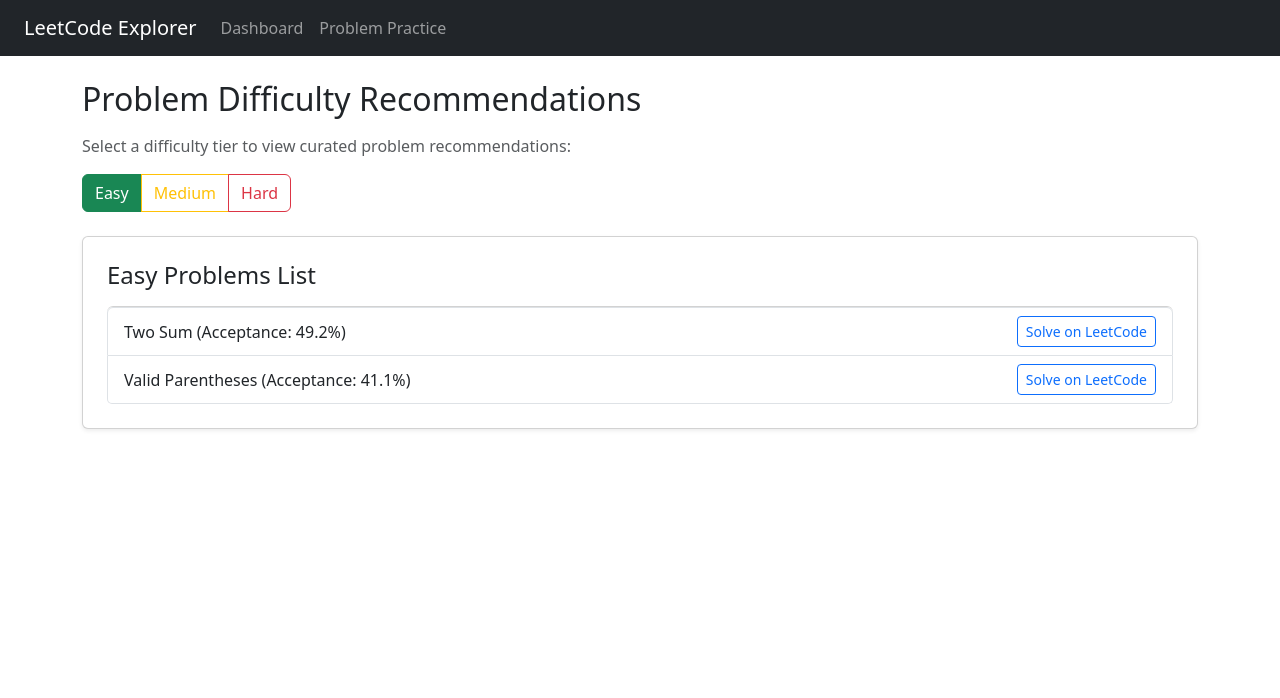
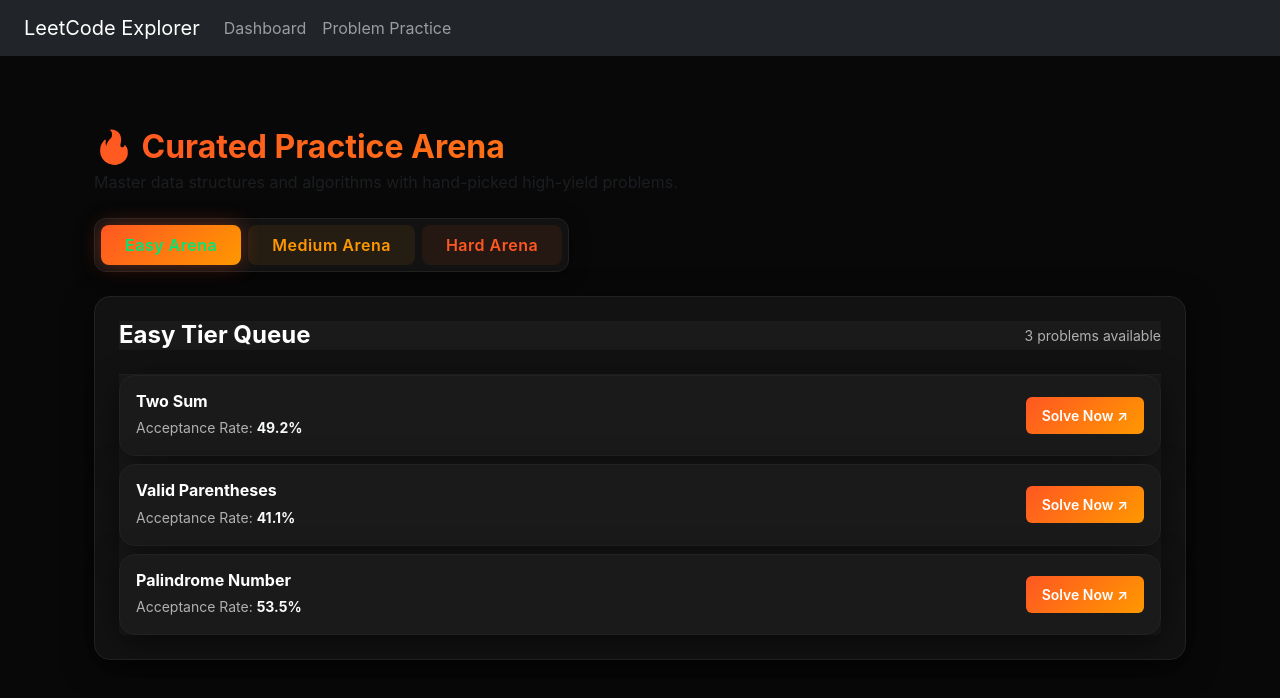
Before and after one commit to Princy0309/LeetCode-Progress-Explorer, a React (Vite) app: page /practice in a window 1280 px wide. Shown: the top 698 px of the page. Built offline with nearby package versions, Linux system fonts and the light colour scheme.

Commit message:
Update UI with AI assistance

```diff
--- a/src/Pages/PracticePage.jsx
+++ b/src/Pages/PracticePage.jsx
@@ -5,57 +5,75 @@
 
   const sampleQuestions = {
     Easy: [
-      { title: 'Two Sum', acceptance: '49.2%', link: 'https://leetcode.com/problems/two-sum/' },
-      { title: 'Valid Parentheses', acceptance: '41.1%', link: 'https://leetcode.com/problems/valid-parentheses/' }
+      { title: 'Two Sum', acceptance: '49.2%', difficulty: 'Easy', link: 'https://leetcode.com/problems/two-sum/' },
+      { title: 'Valid Parentheses', acceptance: '41.1%', difficulty: 'Easy', link: 'https://leetcode.com/problems/valid-parentheses/' },
+      { title: 'Palindrome Number', acceptance: '53.5%', difficulty: 'Easy', link: 'https://leetcode.com/problems/palindrome-number/' }
     ],
     Medium: [
-      { title: 'Add Two Numbers', acceptance: '42.4%', link: 'https://leetcode.com/problems/add-two-numbers/' },
-      { title: 'Longest Substring Without Repeating Characters', acceptance: '34.8%', link: 'https://leetcode.com/problems/longest-substring-without-repeating-characters/' }
+      { title: 'Add Two Numbers', acceptance: '42.4%', difficulty: 'Medium', link: 'https://leetcode.com/problems/add-two-numbers/' },
+      { title: 'Longest Substring Without Repeating Characters', acceptance: '34.8%', difficulty: 'Medium', link: 'https://leetcode.com/problems/longest-substring-without-repeating-characters/' },
+      { title: '3Sum', acceptance: '33.5%', difficulty: 'Medium', link: 'https://leetcode.com/problems/3sum/' }
     ],
     Hard: [
-      { title: 'Median of Two Sorted Arrays', acceptance: '41.0%', link: 'https://leetcode.com/problems/median-of-two-sorted-arrays/' },
-      { title: 'Merge k Sorted Lists', acceptance: '53.2%', link: 'https://leetcode.com/problems/merge-k-sorted-lists/' }
+      { title: 'Median of Two Sorted Arrays', acceptance: '41.0%', difficulty: 'Hard', link: 'https://leetcode.com/problems/median-of-two-sorted-arrays/' },
+      { title: 'Merge k Sorted Lists', acceptance: '53.2%', difficulty: 'Hard', link: 'https://leetcode.com/problems/merge-k-sorted-lists/' },
+      { title: 'Trapping Rain Water', acceptance: '60.8%', difficulty: 'Hard', link: 'https://leetcode.com/problems/trapping-rain-water/' }
     ]
   };
 
   return (
-    <div>
-      <h2 className="mb-3">Problem Difficulty Recommendations</h2>
-      <p className="text-muted">Select a difficulty tier to view curated problem recommendations:</p>
-
-      <div className="btn-group mb-4" role="group">
-        <button
-          className={`btn ${selectedTier === 'Easy' ? 'btn-success' : 'btn-outline-success'}`}
-          onClick={() => setSelectedTier('Easy')}
-        >
-          Easy
-        </button>
-        <button
-          className={`btn ${selectedTier === 'Medium' ? 'btn-warning' : 'btn-outline-warning'}`}
-          onClick={() => setSelectedTier('Medium')}
-        >
-          Medium
-        </button>
-        <button
-          className={`btn ${selectedTier === 'Hard' ? 'btn-danger' : 'btn-outline-danger'}`}
-          onClick={() => setSelectedTier('Hard')}
-        >
-          Hard
-        </button>
+    <div className="container py-5">
+      <div className="mb-4">
+        <h2 className="fw-bold fire-gradient-text mb-1">🔥 Curated Practice Arena</h2>
+        <p className="text-muted">Master data structures and algorithms with hand-picked high-yield problems.</p>
       </div>
 
-      <div className="card shadow-sm p-4">
-        <h4 className="mb-3">{selectedTier} Problems List</h4>
-        <ul className="list-group">
+      <div className="btn-group mb-4 gap-2" role="group">
+        {['Easy', 'Medium', 'Hard'].map((tier) => {
+          const isActive = selectedTier === tier;
+          return (
+            <button
+              key={tier}
+              className={`btn px-4 py-2 rounded-3 fw-semibold ${
+                isActive ? 'fire-btn fire-glow' : 'btn-outline-dark text-light border-secondary'
+              }`}
+              onClick={() => setSelectedTier(tier)}
+              style={!isActive ? { backgroundColor: '#121212' } : {}}
+            >
+              {tier} Arena
+            </button>
+          );
+        })}
+      </div>
+
+      <div className="card shadow-lg p-4 rounded-4 fire-border">
+        <div className="d-flex justify-content-between align-items-center mb-4">
+          <h4 className="m-0 fw-bold text-light">{selectedTier} Tier Queue</h4>
+          <span className="text-muted small">{sampleQuestions[selectedTier].length} problems available</span>
+        </div>
+
+        <div className="list-group list-group-flush gap-2">
           {sampleQuestions[selectedTier].map((q, index) => (
-            <li key={index} className="list-group-item d-flex justify-content-between align-items-center">
-              <span>{q.title} (Acceptance: {q.acceptance})</span>
-              <a href={q.link} target="_blank" rel="noreferrer" className="btn btn-sm btn-outline-primary">
-                Solve on LeetCode
+            <div
+              key={index}
+              className="list-group-item d-flex justify-content-between align-items-center p-3 rounded-3 border"
+              style={{ backgroundColor: '#181818', borderColor: '#262626' }}
+            >
+              <div>
+                <h6 className="mb-1 text-light fw-bold">{q.title}</h6>
+                <span className="text-muted small">Acceptance Rate: <strong className="text-light">{q.acceptance}</strong></span>
+              </div>
+              <a
+                href={q.link}
+                target="_blank"
+                rel="noreferrer"
+                className="btn btn-sm fire-btn px-3 py-2 rounded-2"
+              >
+                Solve Now ↗
               </a>
-            </li>
+            </div>
           ))}
-        </ul>
+        </div>
       </div>
     </div>
   );
--- a/src/components/VisualInsights.jsx
+++ b/src/components/VisualInsights.jsx
@@ -1,68 +1,73 @@
 import React from 'react';
 
-export default function VisualInsights({ solved, submissions }) {
+export default function VisualInsights({ solved }) {
   if (!solved) return null;
 
   const { easySolved, mediumSolved, hardSolved, totalSolved } = solved;
 
-  const renderCircleRing = (solvedCount, label, colorClass, strokeColor) => {
-    const radius = 35;
+  const renderCircleRing = (solvedCount, label, strokeColor) => {
+    const radius = 36;
     const circumference = 2 * Math.PI * radius;
     const percentage = totalSolved > 0 ? Math.min(solvedCount / totalSolved, 1) : 0;
     const strokeDashoffset = circumference - percentage * circumference;
 
     return (
       <div className="text-center d-flex flex-column align-items-center">
-        <svg width="90" height="90" className="mb-2">
+        <svg width="100" height="100" className="mb-2">
           <circle
-            cx="45"
-            cy="45"
+            cx="50"
+            cy="50"
             r={radius}
-            stroke="#e9ecef"
-            strokeWidth="8"
+            stroke="#1a1a1a"
+            strokeWidth="7"
             fill="transparent"
           />
           <circle
-            cx="45"
-            cy="45"
+            cx="50"
+            cy="50"
             r={radius}
             stroke={strokeColor}
-            strokeWidth="8"
+            strokeWidth="7"
             strokeDasharray={circumference}
             strokeDashoffset={strokeDashoffset}
             strokeLinecap="round"
             fill="transparent"
-            style={{ transition: 'stroke-dashoffset 0.5s ease' }}
+            style={{ transition: 'stroke-dashoffset 0.8s cubic-bezier(0.4, 0, 0.2, 1)' }}
           />
           <text
-            x="45"
-            y="45"
+            x="50"
+            y="50"
             textAnchor="middle"
             dominantBaseline="central"
             className="fw-bold"
-            style={{ fontSize: '16px', fill: '#333' }}
+            style={{ fontSize: '18px', fill: '#f5f5f5' }}
           >
             {solvedCount}
           </text>
         </svg>
-        <span className={`fw-medium text-${colorClass}`}>{label}</span>
+        <span className="text-muted small text-uppercase tracking-wider fw-semibold">{label}</span>
       </div>
     );
   };
 
   return (
-    <div className="card shadow-sm p-4 mb-4">
-      <h4 className="mb-3">Problem Difficulty Distribution</h4>
+    <div className="card shadow-lg p-4 mb-4 rounded-4 fire-border">
+      <div className="d-flex align-items-center justify-content-between mb-4">
+        <h4 className="m-0 fw-bold fire-gradient-text">Performance Matrix</h4>
+        <span className="badge px-3 py-2 rounded-pill" style={{ backgroundColor: 'rgba(255,87,34,0.15)', color: '#ff5722', border: '1px solid rgba(255,87,34,0.3)' }}>
+          Total Solved: {totalSolved}
+        </span>
+      </div>
 
-      <div className="row text-center justify-around mb-2">
+      <div className="row text-center justify-around align-items-center">
         <div className="col-4">
-          {renderCircleRing(easySolved, 'Easy', 'success', '#198754')}
+          {renderCircleRing(easySolved, 'Easy', '#00e676')}
         </div>
         <div className="col-4">
-          {renderCircleRing(mediumSolved, 'Medium', 'warning', '#ffc107')}
+          {renderCircleRing(mediumSolved, 'Medium', '#ff9800')}
         </div>
         <div className="col-4">
-          {renderCircleRing(hardSolved, 'Hard', 'danger', '#dc3545')}
+          {renderCircleRing(hardSolved, 'Hard', '#ff5722')}
         </div>
       </div>
     </div>
--- a/src/index.css
+++ b/src/index.css
@@ -1,111 +1,220 @@
 :root {
-  --text: #6b6375;
-  --text-h: #08060d;
-  --bg: #fff;
-  --border: #e5e4e7;
-  --code-bg: #f4f3ec;
-  --accent: #aa3bff;
-  --accent-bg: rgba(170, 59, 255, 0.1);
-  --accent-border: rgba(170, 59, 255, 0.5);
-  --social-bg: rgba(244, 243, 236, 0.5);
-  --shadow:
-    rgba(0, 0, 0, 0.1) 0 10px 15px -3px, rgba(0, 0, 0, 0.05) 0 4px 6px -2px;
-
-  --sans: system-ui, 'Segoe UI', Roboto, sans-serif;
-  --heading: system-ui, 'Segoe UI', Roboto, sans-serif;
-  --mono: ui-monospace, Consolas, monospace;
-
-  font: 18px/145% var(--sans);
-  letter-spacing: 0.18px;
-  color-scheme: light dark;
-  color: var(--text);
-  background: var(--bg);
-  font-synthesis: none;
-  text-rendering: optimizeLegibility;
-  -webkit-font-smoothing: antialiased;
-  -moz-osx-font-smoothing: grayscale;
-
-  @media (max-width: 1024px) {
-    font-size: 16px;
-  }
-}
-
-@media (prefers-color-scheme: dark) {
-  :root {
-    --text: #9ca3af;
-    --text-h: #f3f4f6;
-    --bg: #16171d;
-    --border: #2e303a;
-    --code-bg: #1f2028;
-    --accent: #c084fc;
-    --accent-bg: rgba(192, 132, 252, 0.15);
-    --accent-border: rgba(192, 132, 252, 0.5);
-    --social-bg: rgba(47, 48, 58, 0.5);
-    --shadow:
-      rgba(0, 0, 0, 0.4) 0 10px 15px -3px, rgba(0, 0, 0, 0.25) 0 4px 6px -2px;
-  }
-
-  #social .button-icon {
-    filter: invert(1) brightness(2);
-  }
+  --bg-core: #080808;
+  --bg-surface: #121212;
+  --bg-surface-hover: #1a1a1a;
+  --border-subtle: #222222;
+  --fire-orange: #ff5722;
+  --fire-orange-glow: rgba(255, 87, 34, 0.35);
+  --fire-orange-gradient: linear-gradient(135deg, #ff5722 0%, #ff9800 100%);
+  --text-main: #f5f5f5;
+  --text-muted: #a0a0a0;
 }
 
 body {
+  background-color: var(--bg-core);
+  color: var(--text-main);
+  font-family: 'Inter', system-ui, -apple-system, sans-serif;
   margin: 0;
+  padding: 0;
+  -webkit-font-smoothing: antialiased;
 }
 
-#root {
-  width: 1126px;
-  max-width: 100%;
-  margin: 0 auto;
-  text-align: center;
-  border-inline: 1px solid var(--border);
-  min-height: 100svh;
-  display: flex;
-  flex-direction: column;
-  box-sizing: border-box;
+::-webkit-scrollbar {
+  width: 8px;
+}
+::-webkit-scrollbar-track {
+  background: var(--bg-core);
+}
+::-webkit-scrollbar-thumb {
+  background: #262626;
+  border-radius: 4px;
+}
+::-webkit-scrollbar-thumb:hover {
+  background: var(--fire-orange);
 }
 
-h1,
-h2 {
-  font-family: var(--heading);
-  font-weight: 500;
-  color: var(--text-h);
+.fire-glow {
+  box-shadow: 0 0 20px var(--fire-orange-glow);
 }
 
-h1 {
-  font-size: 56px;
-  letter-spacing: -1.68px;
-  margin: 32px 0;
-  @media (max-width: 1024px) {
-    font-size: 36px;
-    margin: 20px 0;
-  }
-}
-h2 {
-  font-size: 24px;
-  line-height: 118%;
-  letter-spacing: -0.24px;
-  margin: 0 0 8px;
-  @media (max-width: 1024px) {
-    font-size: 20px;
-  }
-}
-p {
-  margin: 0;
+.fire-border {
+  border: 1px solid rgba(255, 87, 34, 0.4);
 }
 
-code,
-.counter {
-  font-family: var(--mono);
-  display: inline-flex;
-  border-radius: 4px;
-  color: var(--text-h);
+.fire-gradient-text {
+  background: var(--fire-orange-gradient);
+  -webkit-background-clip: text;
+  -webkit-text-fill-color: transparent;
 }
 
-code {
-  font-size: 15px;
-  line-height: 135%;
-  padding: 4px 8px;
-  background: var(--code-bg);
+.fire-btn {
+  background: var(--fire-orange-gradient);
+  color: #fff;
+  border: none;
+  font-weight: 600;
+  transition: all 0.25s ease;
 }
+
+.fire-btn:hover {
+  opacity: 0.9;
+  box-shadow: 0 0 15px var(--fire-orange-glow);
+  transform: translateY(-1px);
+  color: #fff;
+}
+
+.card, .list-group-item {
+  background-color: var(--bg-surface) !important;
+  color: var(--text-main) !important;
+  border-color: var(--border-subtle) !important;
+}
+
+.list-group-item {
+  transition: background-color 0.2s ease;
+}
+
+.list-group-item:hover {
+  background-color: var(--bg-surface-hover) !important;
+}
+
+.card .card, .card .bg-white, .card .bg-light, div[class*="shadow"] div {
+  background-color: var(--bg-surface-hover) !important;
+  color: var(--text-main) !important;
+}
+
+.card div {
+  color: inherit;
+}
+
+.card .card-body, .card .card-body *, .card [class*="card"], .card [class*="bg-"] {
+  background-color: var(--bg-surface-hover) !important;
+  color: var(--text-main) !important;
+}
+
+.card small, .card .text-muted, .card p, .card span {
+  color: #d1d1d1 !important;
+}
+
+input.form-control, input[type="text"] {
+  background-color: var(--bg-surface) !important;
+  color: var(--text-main) !important;
+  border: 1px solid var(--border-subtle) !important;
+}
+
+input.form-control:focus, input[type="text"]:focus {
+  background-color: var(--bg-surface-hover) !important;
+  color: var(--text-main) !important;
+  border-color: var(--fire-orange) !important;
+  box-shadow: 0 0 10px var(--fire-orange-glow) !important;
+}
+
+.card input.form-control, .card input[type="text"], .card input {
+  background-color: var(--bg-surface-hover) !important;
+  color: var(--text-main) !important;
+  border: 1px solid var(--border-subtle) !important;
+}
+
+.card input.form-control:focus, .card input[type="text"]:focus, .card input:focus {
+  background-color: var(--bg-core) !important;
+  color: var(--text-main) !important;
+  border-color: var(--fire-orange) !important;
+  box-shadow: 0 0 10px var(--fire-orange-glow) !important;
+}
+
+input::placeholder {
+  color: var(--text-muted) !important;
+}
+
+.card, .list-group-item {
+  background-color: var(--bg-surface) !important;
+  color: var(--text-main) !important;
+  border: 1px solid var(--border-subtle) !important;
+  border-radius: 1rem !important;
+  box-shadow: 0 8px 30px rgba(0, 0, 0, 0.5) !important;
+}
+
+.card .card, .card .card-body, .card .list-group-item, div[class*="shadow"] div {
+  background-color: var(--bg-surface-hover) !important;
+  color: var(--text-main) !important;
+  border-color: var(--border-subtle) !important;
+}
+
+.card input.form-control, .card input[type="text"], .card input {
+  background-color: #161616 !important;
+  color: #ffffff !important;
+  border: 1px solid #333333 !important;
+  border-radius: 0.5rem !important;
+  padding: 0.65rem 1rem !important;
+  transition: all 0.2s ease !important;
+}
+
+.card input.form-control:focus, .card input[type="text"]:focus, .card input:focus {
+  background-color: #1f1f1f !important;
+  color: #ffffff !important;
+  border-color: var(--fire-orange) !important;
+  box-shadow: 0 0 15px var(--fire-orange-glow) !important;
+  outline: none !important;
+}
+
+input::placeholder {
+  color: #666666 !important;
+}
+
+.card small, .card .text-muted, .card span {
+  color: #b0b0b0 !important;
+}
+
+.card h4, .card h3, .card h2, .card h5, .card h6 {
+  color: #ffffff !important;
+}
+
+.card hr, hr {
+  border-color: #2a2a2a !important;
+  opacity: 1 !important;
+}
+
+.btn-group, .btn-group-vertical {
+  background: var(--bg-surface) !important;
+  padding: 6px !important;
+  border-radius: 12px !important;
+  border: 1px solid var(--border-subtle) !important;
+  box-shadow: 0 4px 20px rgba(0, 0, 0, 0.4) !important;
+  gap: 8px !important;
+}
+
+.btn-group .btn {
+  border-radius: 8px !important;
+  border: none !important;
+  font-weight: 600 !important;
+  letter-spacing: 0.5px !important;
+  transition: all 0.25s cubic-bezier(0.4, 0, 0.2, 1) !important;
+}
+
+.btn-group .btn:nth-child(1) {
+  color: #00e676 !important;
+  background-color: rgba(0, 230, 118, 0.08) !important;
+}
+.btn-group .btn:nth-child(1):hover, .btn-group .btn:nth-child(1).active {
+  background-color: #00e676 !important;
+  color: #080808 !important;
+  box-shadow: 0 0 15px rgba(0, 230, 118, 0.4) !important;
+}
+
+.btn-group .btn:nth-child(2) {
+  color: #ff9800 !important;
+  background-color: rgba(255, 152, 0, 0.08) !important;
+}
+.btn-group .btn:nth-child(2):hover, .btn-group .btn:nth-child(2).active {
+  background-color: #ff9800 !important;
+  color: #080808 !important;
+  box-shadow: 0 0 15px rgba(255, 152, 0, 0.4) !important;
+}
+
+.btn-group .btn:nth-child(3) {
+  color: #ff5722 !important;
+  background-color: rgba(255, 87, 34, 0.08) !important;
+}
+.btn-group .btn:nth-child(3):hover, .btn-group .btn:nth-child(3).active {
+  background: var(--fire-orange-gradient) !important;
+  color: #ffffff !important;
+  box-shadow: 0 0 15px var(--fire-orange-glow) !important;
+}
--- a/src/main.jsx
+++ b/src/main.jsx
@@ -1,5 +1,7 @@
 import { createRoot } from "react-dom/client";
-import App from "./App"
+import App from "./App";
 import 'bootstrap/dist/css/bootstrap.min.css';
+import './index.css';
+
 const root = createRoot(document.getElementById("root"));
 root.render(<App />);
```
